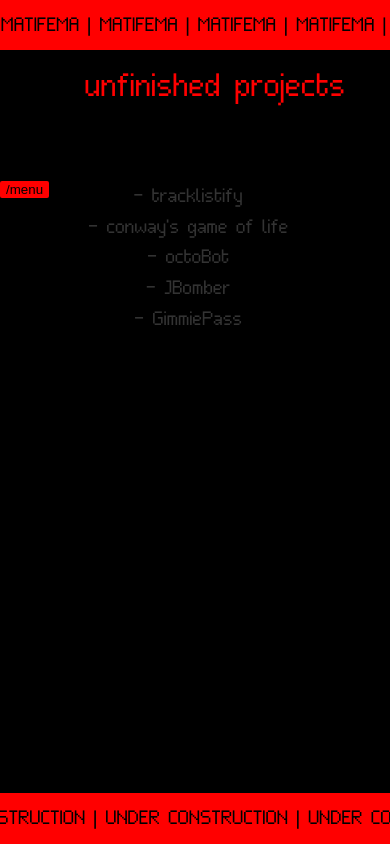
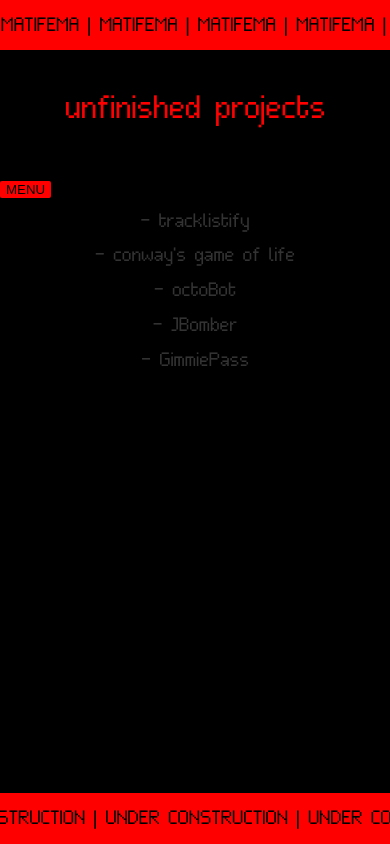
Before and after one commit to matifema/landing-page, a Vue app: page /projects in a window 390 px wide. Built offline with nearby package versions, Linux system fonts and the light colour scheme.

Commit message:
did some things idk what forgot sorry

```diff
--- a/src/App.vue
+++ b/src/App.vue
@@ -1,15 +1,13 @@
-<script setup>
-import { RouterView } from "vue-router";
-import NavBar from "../src/components/NavBar.vue";
-import Header from "./components/Header.vue";
-import Footer from "./components/Footer.vue";
-</script>
-
 <template>
   <Header></Header>
+
+  <div class="cursor-tracker">
+    <p>X: {{ position.x }}, Y: {{ position.y }}, %: {{ position.dist }}, T: {{ localTime }}</p>
+  </div>
+
   <main class="page-container">
+    <NavBar :percentage="position.dist"></NavBar>
 
-    <NavBar></NavBar>
     <router-view v-slot="{ Component }">
       <transition mode="out-in">
         <component :is="Component" />
@@ -20,10 +18,57 @@ import Footer from "./components/Footer.vue";
   <Footer></Footer>
 </template>
 
+<script setup>
+import { RouterView } from "vue-router";
+import NavBar from "../src/components/NavBar.vue";
+import Header from "./components/Header.vue";
+import Footer from "./components/Footer.vue";
+import { ref, reactive, onMounted, onUnmounted } from 'vue';
+
+const position = reactive({ x: 0, y: 0 , dist: 0});
+
+const updatePosition = (event) => {
+  position.x = event.clientX;
+  position.y = event.clientY;
+  position.dist = 100 - Math.floor((position.x / window.screen.width) * 100);
+};
+
+const localTime = ref('');
+
+const updateClock = () => {
+  const now = new Date();
+  const hours = String(now.getHours()).padStart(2, '0');
+  const minutes = String(now.getMinutes()).padStart(2, '0');
+  const seconds = String(now.getSeconds()).padStart(2, '0');
+  localTime.value = `${hours}:${minutes}:${seconds}`;
+};
+
+let intervalId;
+onMounted(() => {
+  updateClock();
+  intervalId = setInterval(updateClock, 1000);
+  window.addEventListener('mousemove', updatePosition);
+});
+
+onUnmounted(() => {
+  window.removeEventListener('mousemove', updatePosition);
+  clearInterval(intervalId);
+});
+</script>
+
 <style scoped>
 .page-container {
-  padding-left: 10%;
-  padding-top: 15%;
+  padding-top: 10%;
   padding-bottom: 15%;
 }
+.cursor-tracker {
+  font-family: Arial, sans-serif;
+  padding-top: 3%;
+  float: left;
+}
+@media screen and (max-width: 800px) {
+  .page-container {
+    max-width: 90%;
+  }
+}
 </style>
--- a/src/components/LinkList.vue
+++ b/src/components/LinkList.vue
@@ -43,12 +43,12 @@
 export default {
   data() {
     return {
-      entries: [], // All entries
-      visibleEntries: [], // Entries currently displayed
-      loading: false, // Initial loading state
-      error: null, // Error message
-      showList: false, // Whether the list is visible
-      loadAmount: 50, // Number of entries to load at once
+      entries: [],
+      visibleEntries: [],
+      loading: false,
+      error: null,
+      showList: false,
+      loadAmount: 50,
     };
   },
   computed: {
--- a/src/components/NavBar.vue
+++ b/src/components/NavBar.vue
@@ -1,17 +1,16 @@
 <template>
-  <nav class="side-nav">
+  <nav class="side-nav" :style="{ fontSize: percentage + 'px' }">
     <button
       @click="hideMenu"
       class="show-button"
     >
-    /menu
+    MENU
     </button>
 
     <RouterLink @click="hideMenu" v-if="isOpen" to="/" class="nav-link">MATIFEMA</RouterLink>
     <RouterLink @click="hideMenu" v-if="isOpen" to="/links" class="nav-link">links</RouterLink>
     <RouterLink @click="hideMenu" v-if="isOpen" to="/projects" class="nav-link">projects</RouterLink>
     <RouterLink @click="hideMenu" v-if="isOpen" to="/about" class="nav-link">about</RouterLink>
-    <!--<RouterLink to="/guestbook" class="nav-link">/guestbook</RouterLink>-->
   </nav>
 </template>
 
@@ -25,6 +24,11 @@ export default {
       isOpen: false, // Initial navigation bar state
     };
   },
+  beforeMount() {
+    if (window.screen.width > 800){
+      this.isOpen = true
+    }
+  },
   methods: {
     hideMenu() {
       if (window.screen.width < 800){
@@ -32,59 +36,60 @@ export default {
       }
     },
   },
-  beforeMount() {
-    if (window.screen.width > 800){
-      this.isOpen = true
-    }
+  props: {
+    percentage: {
+      type: Number,
+      required: false,
+      default: 16,
+    },
   },
 };
 </script>
 
 <style scoped>
 @font-face {
+  src: url("src/assets/fonts/AudioNugget.ttf") format("truetype"),
+    url("src/assets/fonts/audionugget.woff") format("woff"),
+    url("src/assets/fonts/audionugget.woff2") format("woff2");
+
   font-family: "AudioNugget";
-  src: url("src/assets/fonts/AudioNugget.ttf") format("truetype");
   font-weight: normal;
   font-style: normal;
 }
 
 .show-button {
+  background-color: var(--accent);
+  border-radius: 2px;
   display: none;
-  background-color: var(--accent);
   border: none;
-  border-radius: 2px;
 }
 .side-nav {
   background-color: transparent;
-  font-family: AudioNugget;
+  font-family: "AudioNugget";
+  align-items: flex-start;
+  flex-direction: column;
+  padding: 0.5rem 0;
   position: fixed;
+  display: flex;
+  z-index: 1000;
+  height: 25vh;
   top: 10%;
   left: 0;
-  width: 200px;
-  height: 25vh;
-  display: flex;
-  flex-direction: column;
-  padding: 0.5rem 0;
-  z-index: 1000;
 }
 
 .nav-link {
-  text-decoration: none;
-  color: var(
-    --accent,
-    #ffffff
-  ); /* Replace with your CSS variable or fallback */
-  padding: 0.5rem;
-  font-size: 4rem;
+  color: var(--accent);
+  text-align: left;
+  width: 100%;
 }
 
 .nav-link.router-link-exact-active {
-  color: var(--color-text, #ff0000); /* Active text color */
+  color: var(--color-text, #ff0000);
 }
 
 .nav-link:hover {
-  background-color: var(--hover-background, #5e000058); /* Hover effect */
-  color: var(--hover-color, #fff); /* Hover text color */
+  background-color: transparent;
+  color: var(--hover-color, #fff);
 }
 
 @media screen and (max-width: 800px) {
--- a/src/components/Projects.vue
+++ b/src/components/Projects.vue
@@ -1,38 +1,37 @@
 <template class="mobileText">
   <main>
-    <p class="title">
-      unfinished projects
-    </p>
-    <p class="text">
-      hmmmm idk honestly
-    </p>
+    <p class="title">unfinished projects</p>
+    <p class="text">hmmmm idk honestly</p>
     <hr />
-    <td class="text ">
-      <tr>
-        <RouterLink to="/tracklistify">- tracklistify</RouterLink>
+    <table class="text">
+      <thead></thead>
+      <tbody>
+        <tr>
+        <td><RouterLink to="/tracklistify">- tracklistify</RouterLink></td>
       </tr>
       <tr>
-        <RouterLink to="/gameoflife">- conway's game of life</RouterLink>
+        <td><RouterLink to="/gameoflife">- conway's game of life</RouterLink></td>
       </tr>
       <tr>
-        <a href="https://github.com/matifema/tinyChessBot">- octoBot</a>
+        <td><a href="https://github.com/matifema/tinyChessBot">- octoBot</a></td>
       </tr>
       <tr>
-        <a href="https://github.com/matifema/Jbomber">- JBomber</a>
+        <td><a href="https://github.com/matifema/Jbomber">- JBomber</a></td>
       </tr>
       <tr>
-        <a href="https://github.com/matifema/GimmiePass">- GimmiePass</a>
+        <td><a href="https://github.com/matifema/GimmiePass">- GimmiePass</a></td>
       </tr>
-    </td>
+      </tbody>
+    </table>
   </main>
 </template>
 
 <style scoped>
-.title{
-    text-align: left;
-    color: var(--accent);
+.title {
+  text-align: left;
+  color: var(--accent);
 }
-.text tr{
+.text tr {
   text-align: center;
   margin-bottom: 1rem;
   color: var(--text-color, #333);
```
Also changed, not shown: src/assets/fonts/audionugget.woff (added), src/assets/fonts/audionugget.woff2 (added).
